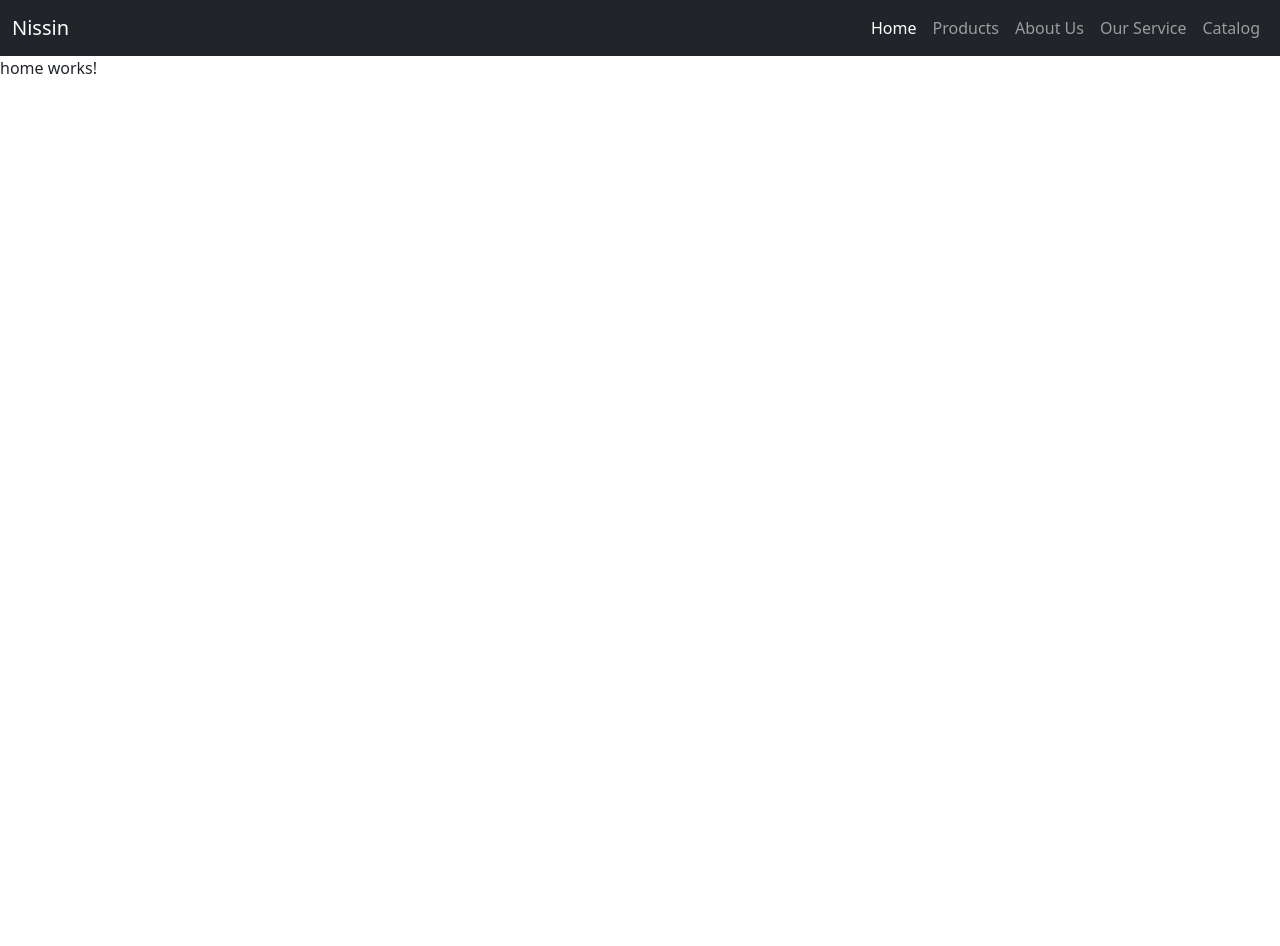
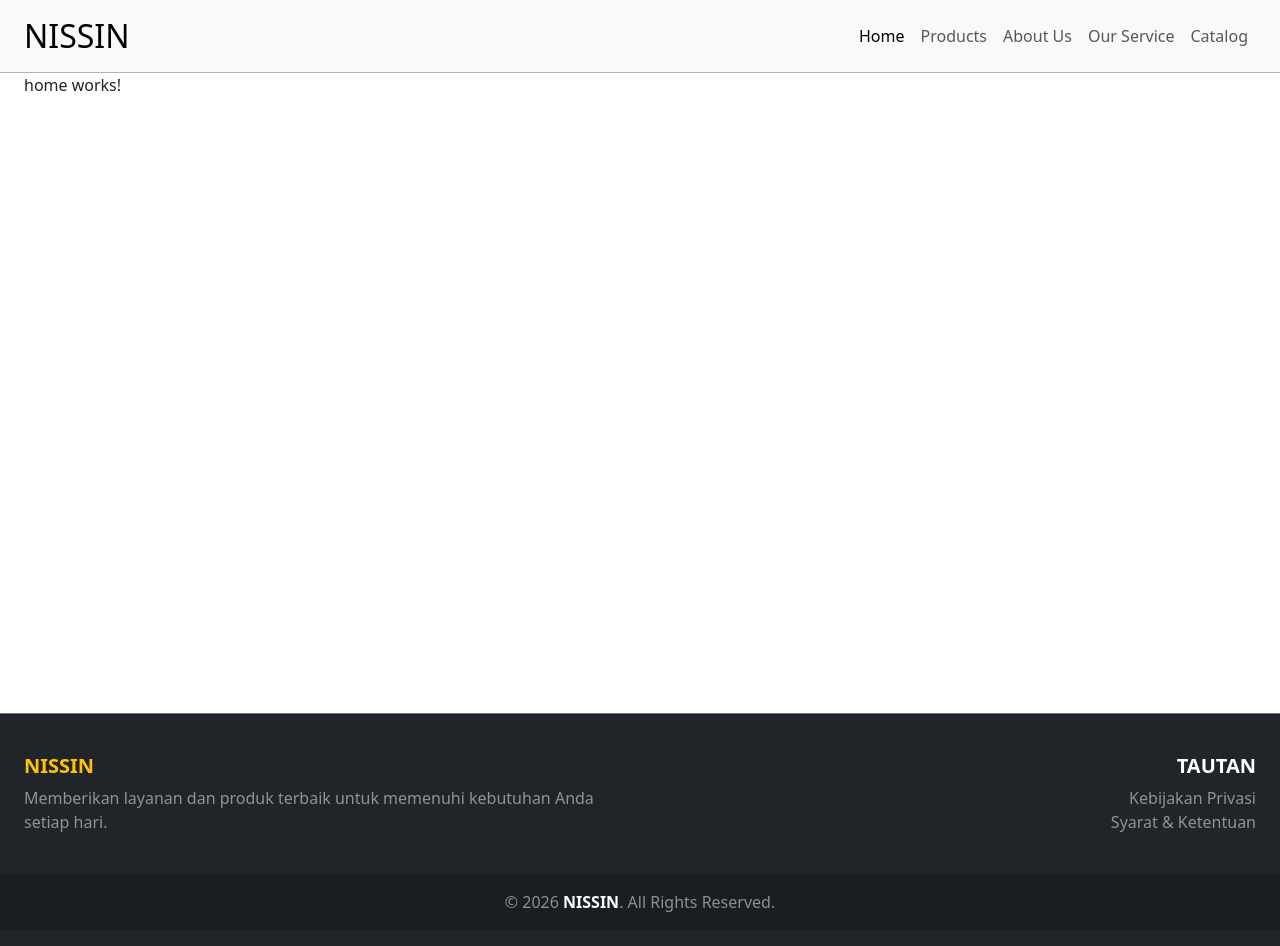
Before and after one commit to kevinnovianp/Nissin, an Angular app: page / in a window 1280 px wide. Before the commit the page ends 800 px from the top, so only its background shows below. Built offline with nearby package versions, Linux system fonts and the light colour scheme.

Commit message:
Commit 1. Adjust header 2. Adjust footer

```diff
--- a/src/app/app.html
+++ b/src/app/app.html
@@ -1,4 +1,5 @@
 <app-header></app-header>
-<main>
+<main class="container-fluid px-4 w-auto" style="min-height: 80vh;">
   <router-outlet></router-outlet>
 </main>
+<app-footer></app-footer>
--- a/src/app/app.ts
+++ b/src/app/app.ts
@@ -1,13 +1,14 @@
 import { Component, signal } from '@angular/core';
 import { RouterOutlet } from '@angular/router';
 import { Header } from './components/header/header';
+import { Footer } from './components/footer/footer';
 
 @Component({
-  imports: [RouterOutlet, Header],
+  imports: [RouterOutlet, Header, Footer],
   selector: 'app-root',
   styleUrl: './app.scss',
   templateUrl: './app.html',
 })
 export class App {
-  protected readonly title = signal('Nissin');
+  protected readonly title = signal('NISSIN');
 }
--- a/src/app/components/footer/footer.html
+++ b/src/app/components/footer/footer.html
@@ -1 +1,26 @@
-<p>footer works!</p>
+<footer class="bg-dark text-white text-center text-lg-start border-top border-secondary mt-auto py-3">
+  <div class="container-fluid p-4 w-auto">
+    <div class="row">
+      <div class="col-lg-6 col-md-12 mb-4 mb-md-0">
+        <h5 class="text-uppercase fw-bold text-warning">NISSIN</h5>
+        <p class="text-white-50">
+          Memberikan layanan dan produk terbaik untuk memenuhi kebutuhan Anda setiap hari.
+        </p>
+      </div>
+
+      <!-- Kolom Kanan: Hak Cipta & Link Singkat -->
+      <div class="col-lg-6 col-md-12 mb-4 mb-md-0 text-lg-end">
+        <h5 class="text-uppercase fw-bold">Tautan</h5>
+        <ul class="list-unstyled mb-0">
+          <li><a href="#" class="text-white-50 text-decoration-none">Kebijakan Privasi</a></li>
+          <li><a href="#" class="text-white-50 text-decoration-none">Syarat & Ketentuan</a></li>
+        </ul>
+      </div>
+    </div>
+  </div>
+
+  <!-- Hak Cipta Bagian Bawah -->
+  <div class="text-center p-3 text-white-50" style="background-color: rgba(0, 0, 0, 0.2);">
+    © 2026 <span class="text-white fw-bold">NISSIN</span>. All Rights Reserved.
+  </div>
+</footer>
--- a/src/app/components/header/header.html
+++ b/src/app/components/header/header.html
@@ -1,7 +1,7 @@
-<nav class="navbar navbar-expand-lg navbar-dark bg-dark">
-  <div class="container-fluid">
+<nav class="navbar navbar-expand-lg navbar-light bg-light border-bottom border-dark-subtle">
+  <div class="container-fluid px-4 py-1">
     <!-- Logo Brand -->
-    <a class="navbar-brand" routerLink="/">Nissin</a>
+    <a class="navbar-brand" routerLink="/"><h2 class="mb-0">NISSIN</h2></a>
 
     <!-- Tombol Hamburger untuk Mobile -->
     <button class="navbar-toggler" type="button" data-bs-toggle="collapse" data-bs-target="#navbarNav" aria-controls="navbarNav" aria-expanded="false" aria-label="Toggle navigation">
```
